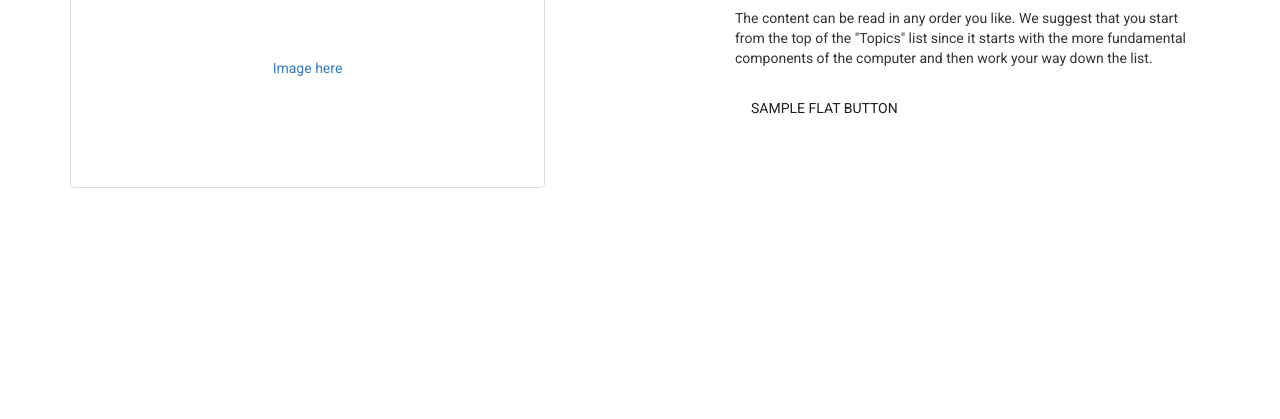
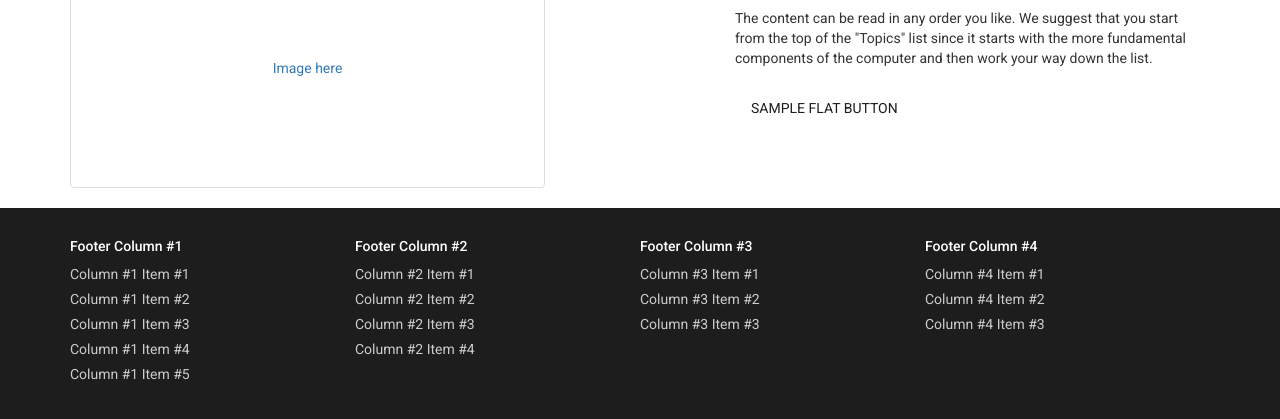
Before and after one commit to sahibjotsaggu/howacomputerworks, a website: page public/app/views/index.html in a window 1280 px wide. Shown: the part 753-1172 px from the top of the page. Before the commit the page ends 961 px from the top, so only its background shows below. Drawn offline with nearby package versions, Linux system fonts and the light colour scheme; some packages are replaced by stand-ins of ours; files that its build step writes are made by us from their sources; a script that the page names is missing.

Commit message:
work in progress for footer

```diff
--- /dev/null
+++ b/public/app/hacw-footer/hacw-footer.directive.js
@@ -0,0 +1,15 @@
+'use strict';
+
+/**
+* @desc hacw-footer directive that contains custom footer elements
+* @example <hacw-footer></hacw-footer>
+*/
+
+appDirectives.directive('hacwFooter', hacwFooter);
+
+function hacwFooter() {
+	return {
+		restrict: 'E',
+		templateUrl: 'app/hacw-footer/hacw-footer.html'
+	};
+}
--- /dev/null
+++ b/public/app/hacw-footer/hacw-footer.html
@@ -0,0 +1,42 @@
+<footer>
+	<div class="container">
+		<div class="row">
+			<div class="col-md-3">
+				<h4>Footer Column #1</h4>
+				<ul>
+					<li><a href="#">Column #1 Item #1</a></li>
+					<li><a href="#">Column #1 Item #2</a></li>
+					<li><a href="#">Column #1 Item #3</a></li>
+					<li><a href="#">Column #1 Item #4</a></li>
+					<li><a href="#">Column #1 Item #5</a></li>
+				</ul>
+			</div>
+			<div class="col-md-3">
+				<h4>Footer Column #2</h4>
+				<ul>
+					<li><a href="#">Column #2 Item #1</a></li>
+					<li><a href="#">Column #2 Item #2</a></li>
+					<li><a href="#">Column #2 Item #3</a></li>
+					<li><a href="#">Column #2 Item #4</a></li>
+				</ul>
+			</div>
+			<div class="col-md-3">
+				<h4>Footer Column #3</h4>
+				<ul>
+					<li><a href="#">Column #3 Item #1</a></li>
+					<li><a href="#">Column #3 Item #2</a></li>
+					<li><a href="#">Column #3 Item #3</a></li>
+				</ul>
+			</div>
+			<div class="col-md-3">
+				<h4>Footer Column #4</h4>
+				<ul>
+					<li><a href="#">Column #4 Item #1</a></li>
+					<li><a href="#">Column #4 Item #2</a></li>
+					<li><a href="#">Column #4 Item #3</a></li>
+				</ul>
+			</div>
+
+		</div>
+	</div>
+</footer>
--- a/public/app/hacw-header/hacw-header.directive.js
+++ b/public/app/hacw-header/hacw-header.directive.js
@@ -4,7 +4,6 @@
 * @desc hacw-header directive that contains custom header elements
 * @example <hacw-header></hacw-header>
 */
-
 
 appDirectives.directive('hacwHeader', hacwHeader);
 
--- a/public/app/hacw-header/hacw-header.html
+++ b/public/app/hacw-header/hacw-header.html
@@ -11,7 +11,7 @@
         	</div>
 	        <div id="navbar" class="navbar-collapse collapse">
 	          	<ul class="nav navbar-nav">
-					<li id="brandName"><a href="/">Logo</a></li>
+					<li id="brandName"><a href="/"><img id="brandLogo" width="50" src="assets/images/minimal-hacw-logo-black.png"></a></li>
 	            	<li class="dropdown">
 	              		<a class="dropdown-toggle" data-toggle="dropdown" role="button" aria-haspopup="true" aria-expanded="false">Topics <span class="caret"></span></a>
 	              		<ul class="dropdown-menu">
--- a/public/app/views/index.html
+++ b/public/app/views/index.html
@@ -10,13 +10,14 @@
 	<base href="/">
 	<link rel="stylesheet" href="assets/css/bootstrap.min.css">
 	<link rel="stylesheet" href="assets/css/style.css">
-	<link rel="stylesheet" href="https://fonts.googleapis.com/css?family=Roboto:400,500,300|Cabin:400,500,600">
+	<link rel="stylesheet" href="https://fonts.googleapis.com/css?family=Roboto:400,500,300">
 </head>
 <body ng-app="hacw" ng-controller="MainController as main" ng-cloak="">
 	<hacw-header></hacw-header>
 
+	<div class="view" ui-view></div>
 
-	<div class="view" ui-view></div>
+	<hacw-footer></hacw-footer>
 
 
 	<script src="https://cdnjs.cloudflare.com/ajax/libs/jquery/2.2.3/jquery.min.js"></script>
@@ -38,6 +39,7 @@
 	<script src="app/app.directives.js"></script>
 	<script src="app/shared/directives/focus.js"></script>
 	<script src="app/hacw-header/hacw-header.directive.js"></script>
+	<script src="app/hacw-footer/hacw-footer.directive.js"></script>
 	<script src="app/hacw-banner/hacw-banner.directive.js"></script>
 	<script src="app/hacw-button/hacw-button.directive.js"></script>
 
--- a/public/assets/scss/style.scss
+++ b/public/assets/scss/style.scss
@@ -19,9 +19,9 @@ ul {
 	list-style-type: none;
 	li a {
 		text-decoration: none;
-		color: #337ab7;
+		color: $mainAccent;
 		&:hover {
-			color: #337ab7;
+			color: $mainAccent;
 		}
 	}
 }
@@ -80,12 +80,12 @@ hacw-header {
 	}
 	.navbar-nav {
 		li > img#brandLogo {
-			height: 100px;
+			height: 50px;
 		}
 		li#brandName a {
 			font-size: 24px;
 			font-weight: 600;
-			padding: 14px 20px 14px 20px;
+			padding: 0px!important;
 		}
 		li#active a {
 			height: $navbarHeight;
--- a/public/assets/scss/topics.scss
+++ b/public/assets/scss/topics.scss
@@ -24,6 +24,8 @@ h4 {
 	font-size: 17px;
 	font-weight: 400;
 	word-wrap: break-word;
+	padding-bottom: 20px;
+	margin-bottom: 0px;
 }
 
 .lastParagraph {
```
Also changed, not shown: public/assets/css/style.css, public/assets/css/topics.css, 2 other files.
